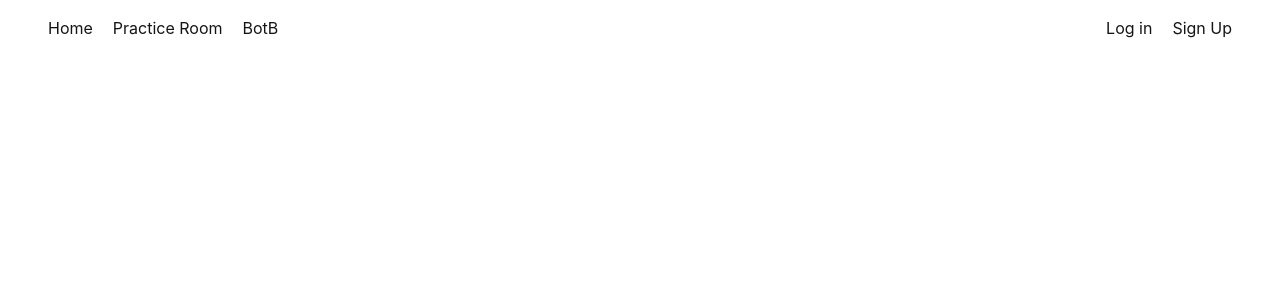
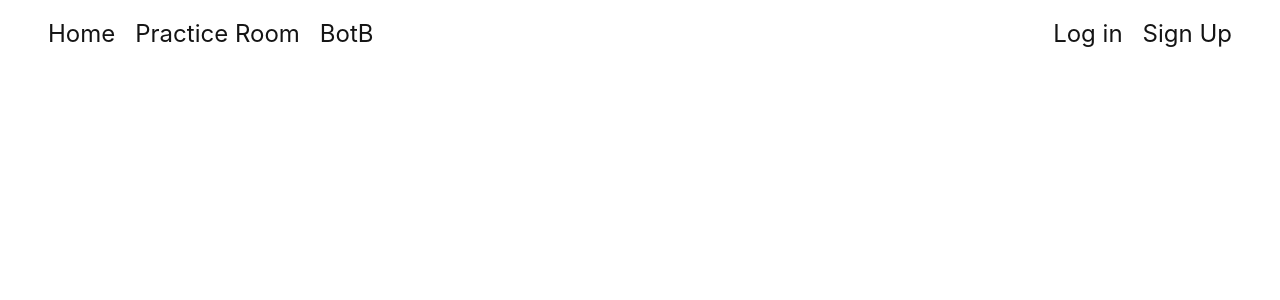
Before and after one commit to bandsoc/bandsocwebsite, a Next.js app: page / in a window 1280 px wide. Shown: the top 300 px of the page. Built offline with nearby package versions, Linux system fonts and the light colour scheme.

Commit message:
added nextlinks to the navbar component

```diff
--- a/components/Navbar.tsx
+++ b/components/Navbar.tsx
@@ -1,25 +1,42 @@
 import React from 'react'
+import NextLink from "next/link"
 import { HStack, Box, Spacer, Flex, Text, Link } from '@chakra-ui/react'
 
 const Navbar = () => {
     return (
         <Flex gap='5' direction="row" height="100%" mt='1rem'>
-            <Link ml='3rem'>
+
+            <NextLink href='/' passHref>
+                <Link ml='3rem' fontSize='2xl'>
                     Home
                 </Link>
-            <Link>
+            </NextLink>
+
+            <NextLink href='/practiceroom' passHref>
+                <Link fontSize='2xl'>
                     Practice Room
                 </Link>
-            <Link>
+            </NextLink>
+
+            <NextLink href='/botb' passHref>
+                <Link fontSize='2xl'>
                     BotB
                 </Link>
+            </NextLink>
+
             <Spacer />
-            <Link>
+
+            <NextLink href='/login' passHref>
+                <Link fontSize='2xl'>
                     Log in
                 </Link>
-            <Link mr='3rem'>
+            </NextLink>
+
+            <NextLink href='/signup' passHref>
+                <Link mr='3rem' fontSize='2xl'>
                     Sign Up
                 </Link>
+            </NextLink>
         </Flex>
     )
 }
```
Lines whose indentation alone changed are shown as unchanged.
